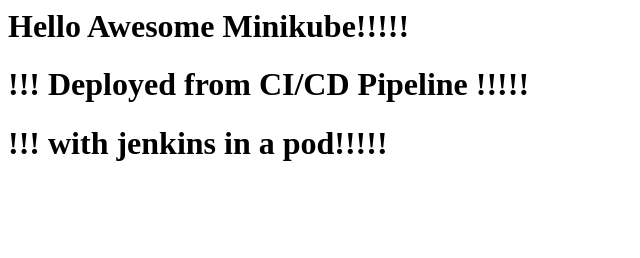
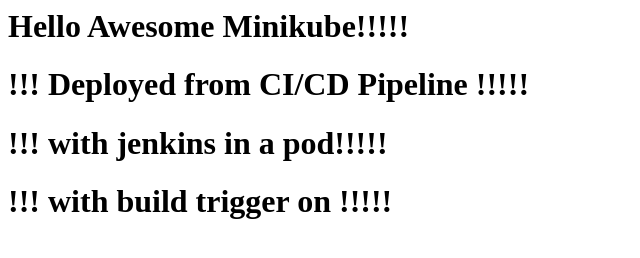
Before and after one commit to sontivr/kubernetes-practice, a plain HTML site: page apps/hello-minikube/index.html in a window 1280 px wide. Shown: the whole page, without its empty margins (0-640 px from the left). Drawn offline with Linux system fonts and the light colour scheme.

Commit message:
modified index.html

```diff
--- a/apps/hello-minikube/index.html
+++ b/apps/hello-minikube/index.html
@@ -1,3 +1,4 @@
 <h1>Hello Awesome Minikube!!!!!</h1>
 <h1>!!! Deployed from CI/CD Pipeline !!!!!</h1>
 <h1>!!! with jenkins in a pod!!!!!</h1>
+<h1>!!! with build trigger on !!!!!</h1>
```
